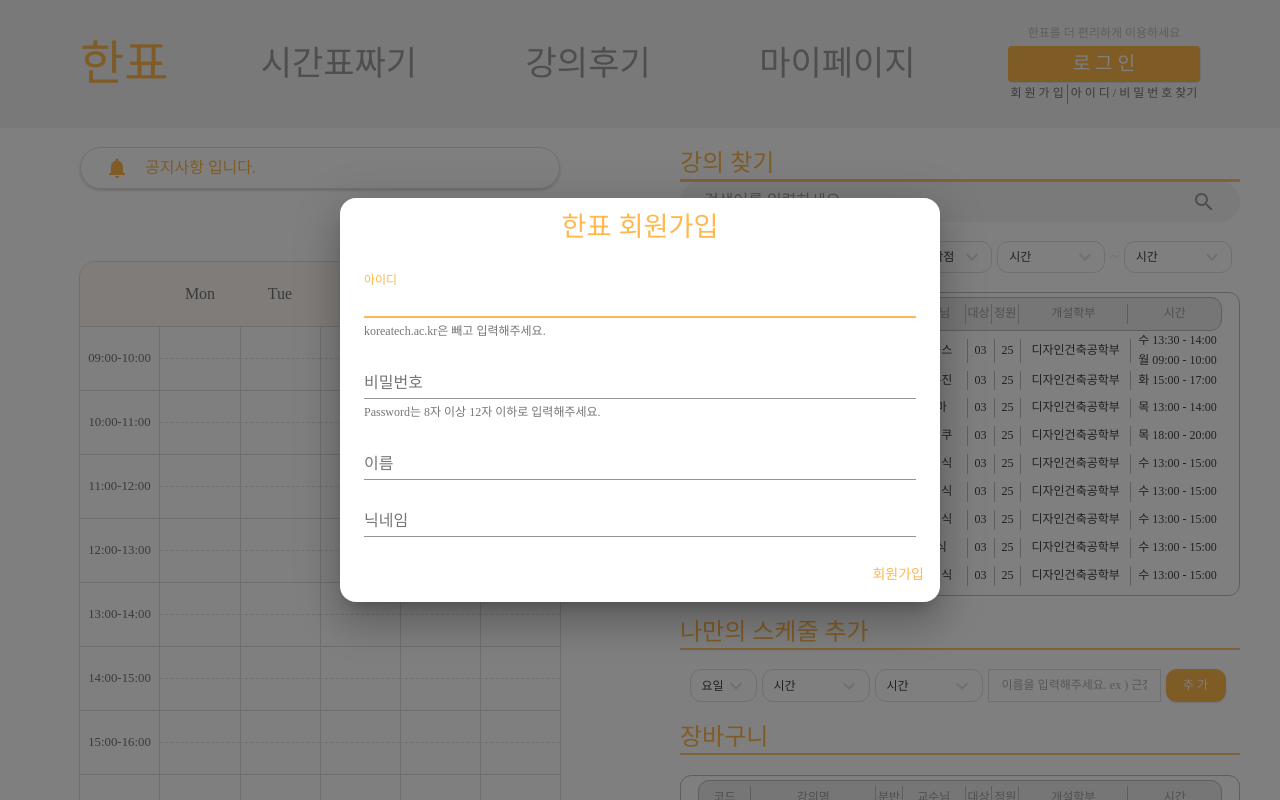
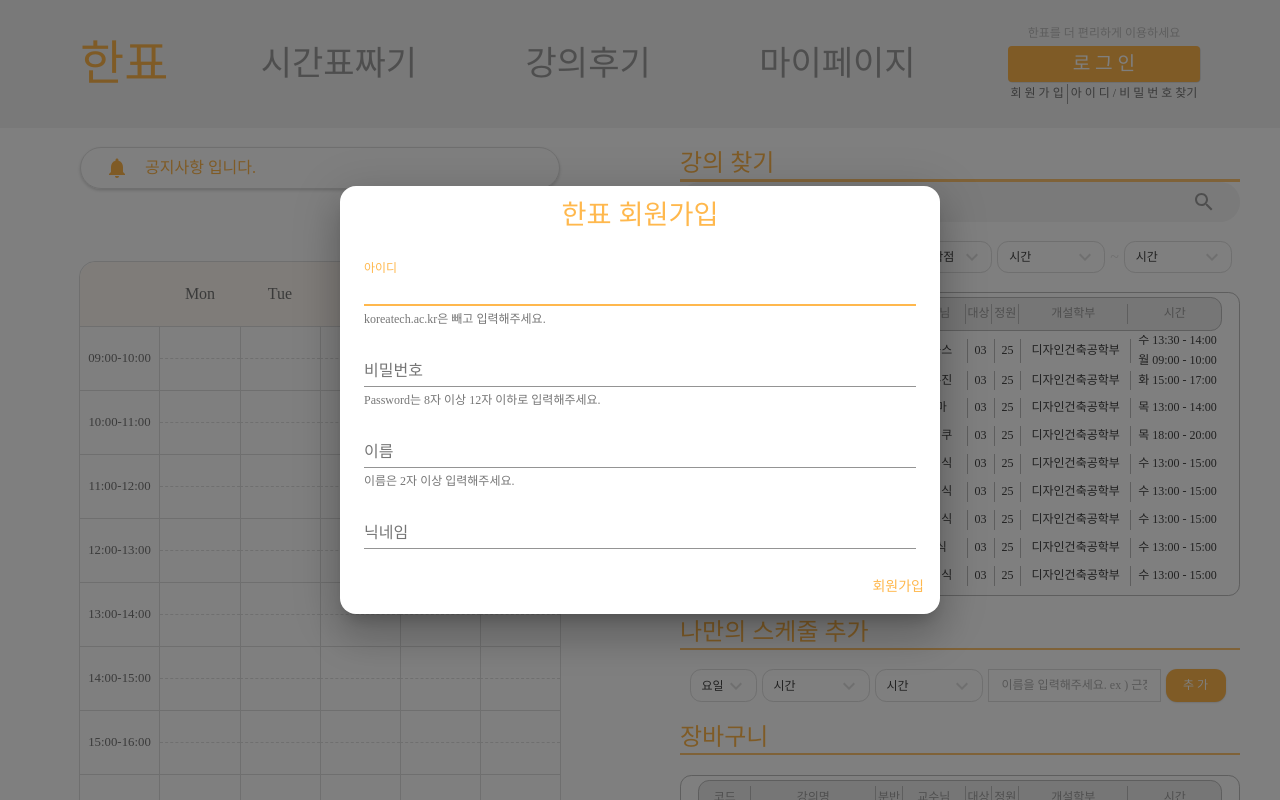
Before and after one commit to koreatech/hanpyo, a React (Create React App) app in the folder client/: page / in a window 1280 px wide. Both pictures are taken after a click on the element "회 원 가 입". Shown: the top 800 px of the page. Built offline with nearby package versions, Linux system fonts and the light colour scheme; a web font is replaced by a local one.

Commit message:
refactor: SignUpModalContent 유효성 검사시 validator 모듈활용하도록 수정
- validator 모듈 활용하여 유효성 검사 로직 수정
- 이름 유효성 검사 로직 추가
- helperText 메시지 상수처리

```diff
--- a/client/src/components/UI/molecules/SignUpModalContent/SignUpModalContent.tsx
+++ b/client/src/components/UI/molecules/SignUpModalContent/SignUpModalContent.tsx
@@ -1,7 +1,8 @@
-import React, { useState, useEffect } from 'react';
+import React, { useState } from 'react';
 import { Button, DialogTitle, DialogContent, DialogActions, TextField } from '@material-ui/core';
 import { makeStyles } from '@material-ui/core/styles';
 import { debounce } from '@/common/utils';
+import { isEmailID, isPassword, isName } from '@/common/utils/validator';
 
 enum SignUpModalType {
   SIGN_UP_MODAL = 'SIGN_UP_MODAL',
@@ -20,23 +21,49 @@ const useStyles = makeStyles((theme) => ({
   },
 }));
 
+const HELPER_TEXT = {
+  EMAIL: {
+    DEFAULT: 'koreatech.ac.kr은 빼고 입력해주세요.',
+    ERROR: 'Email 형식이 적합하지 않습니다.',
+  },
+  PASSWORD: {
+    DEFAULT: 'Password는 8자 이상 12자 이하로 입력해주세요.',
+    ERROR: 'Password 형식이 적합하지 않습니다.',
+  },
+  NAME: {
+    DEFAULT: '이름은 2자 이상 입력해주세요.',
+    ERROR: '이름 형식이 적합하지 않습니다.',
+  },
+};
+
 const SignUpModalContent = ({ onModalClose }: SignUpModalContentProps): JSX.Element => {
   const classes = useStyles();
   const [email, setEmail] = useState('');
   const [password, setPassword] = useState('');
+  const [name, setName] = useState('');
   const [isValidEmail, setIsValidEmail] = useState(true);
   const [isValidPassword, setIsValidPassword] = useState(true);
+  const [isValidName, setIsValidName] = useState(true);
 
   const onDebouncedEmailChangeListener = debounce((e: React.ChangeEvent<HTMLInputElement>) => {
-    setEmail(e.target.value);
-    if ((e.target.value.length !== 0 && e.target.value.length < 8) || e.target.value.length > 12) setIsValidEmail(false);
-    else setIsValidEmail(true);
+    const { value: emailIDValue } = e.target;
+
+    setEmail(emailIDValue);
+    setIsValidEmail(isEmailID(emailIDValue));
   }, 500);
 
   const onDebouncedPasswordChangeListener = debounce((e: React.ChangeEvent<HTMLInputElement>) => {
-    setPassword(e.target.value);
-    if ((e.target.value.length !== 0 && e.target.value.length < 8) || e.target.value.length > 12) setIsValidPassword(false);
-    else setIsValidPassword(true);
+    const { value: passwordValue } = e.target;
+
+    setPassword(passwordValue);
+    setIsValidPassword(isPassword(passwordValue));
+  }, 500);
+
+  const onDebouncedNameChangeListener = debounce((e: React.ChangeEvent<HTMLInputElement>) => {
+    const { value: nameValue } = e.target;
+
+    setName(nameValue);
+    setIsValidName(isName(nameValue));
   }, 500);
 
   return (
@@ -47,7 +74,7 @@ const SignUpModalContent = ({ onModalClose }: SignUpModalContentProps): JSX.Elem
       <DialogContent>
         <TextField
           autoComplete="off"
-          helperText={isValidEmail ? 'koreatech.ac.kr은 빼고 입력해주세요.' : 'Email 형식이 적합하지 않습니다.'}
+          helperText={isValidEmail ? HELPER_TEXT.EMAIL.DEFAULT : HELPER_TEXT.EMAIL.ERROR}
           error={!isValidEmail}
           autoFocus
           margin="dense"
@@ -59,7 +86,7 @@ const SignUpModalContent = ({ onModalClose }: SignUpModalContentProps): JSX.Elem
         />
         <TextField
           autoComplete="off"
-          helperText={isValidPassword ? 'Password는 8자 이상 12자 이하로 입력해주세요.' : 'Password 형식이 적합하지 않습니다.'}
+          helperText={isValidPassword ? HELPER_TEXT.PASSWORD.DEFAULT : HELPER_TEXT.PASSWORD.ERROR}
           error={!isValidPassword}
           margin="dense"
           id="password"
@@ -68,7 +95,17 @@ const SignUpModalContent = ({ onModalClose }: SignUpModalContentProps): JSX.Elem
           fullWidth
           onChange={onDebouncedPasswordChangeListener}
         />
-        <TextField autoComplete="off" margin="dense" id="name" label="이름" type="text" fullWidth />
+        <TextField
+          autoComplete="off"
+          helperText={isValidName ? HELPER_TEXT.NAME.DEFAULT : HELPER_TEXT.NAME.ERROR}
+          error={!isValidName}
+          margin="dense"
+          id="name"
+          label="이름"
+          type="text"
+          fullWidth
+          onChange={onDebouncedNameChangeListener}
+        />
         <TextField autoComplete="off" margin="dense" id="nickname" label="닉네임" type="text" fullWidth />
       </DialogContent>
       <DialogActions>
```
